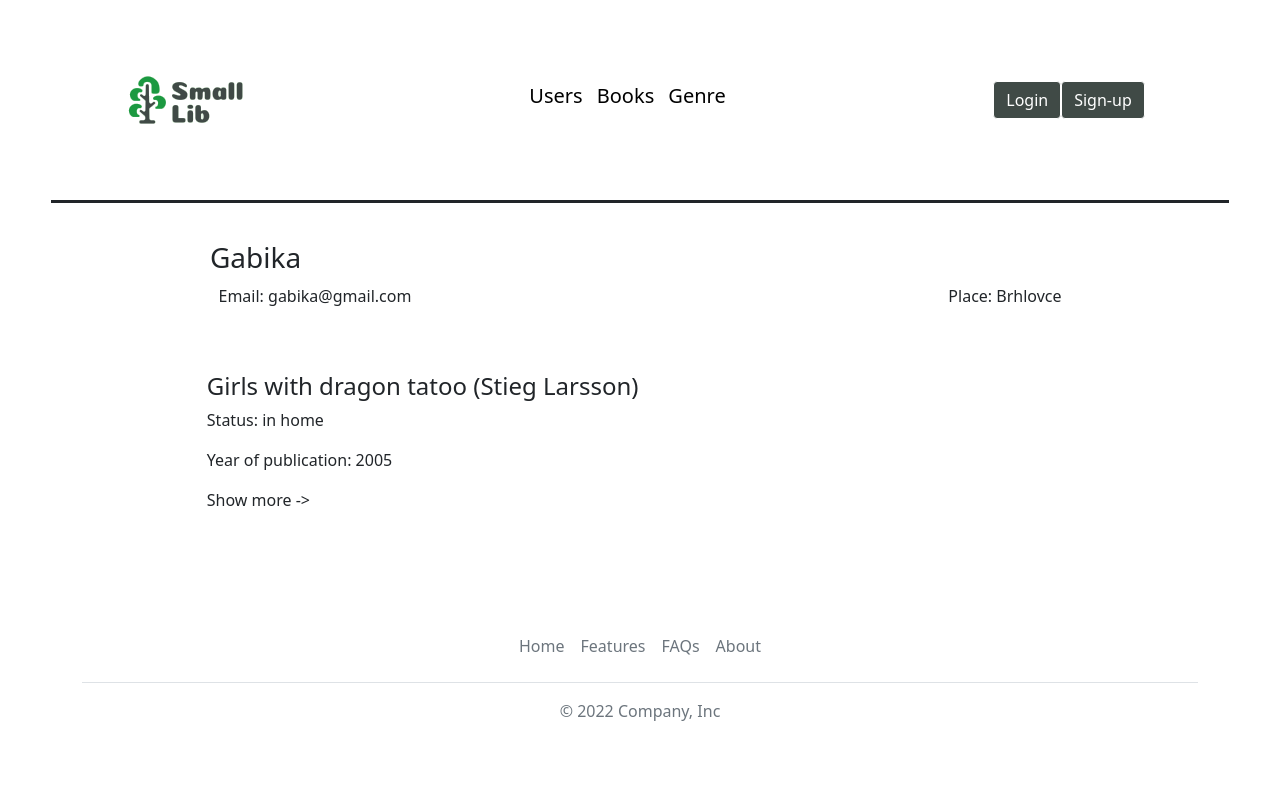
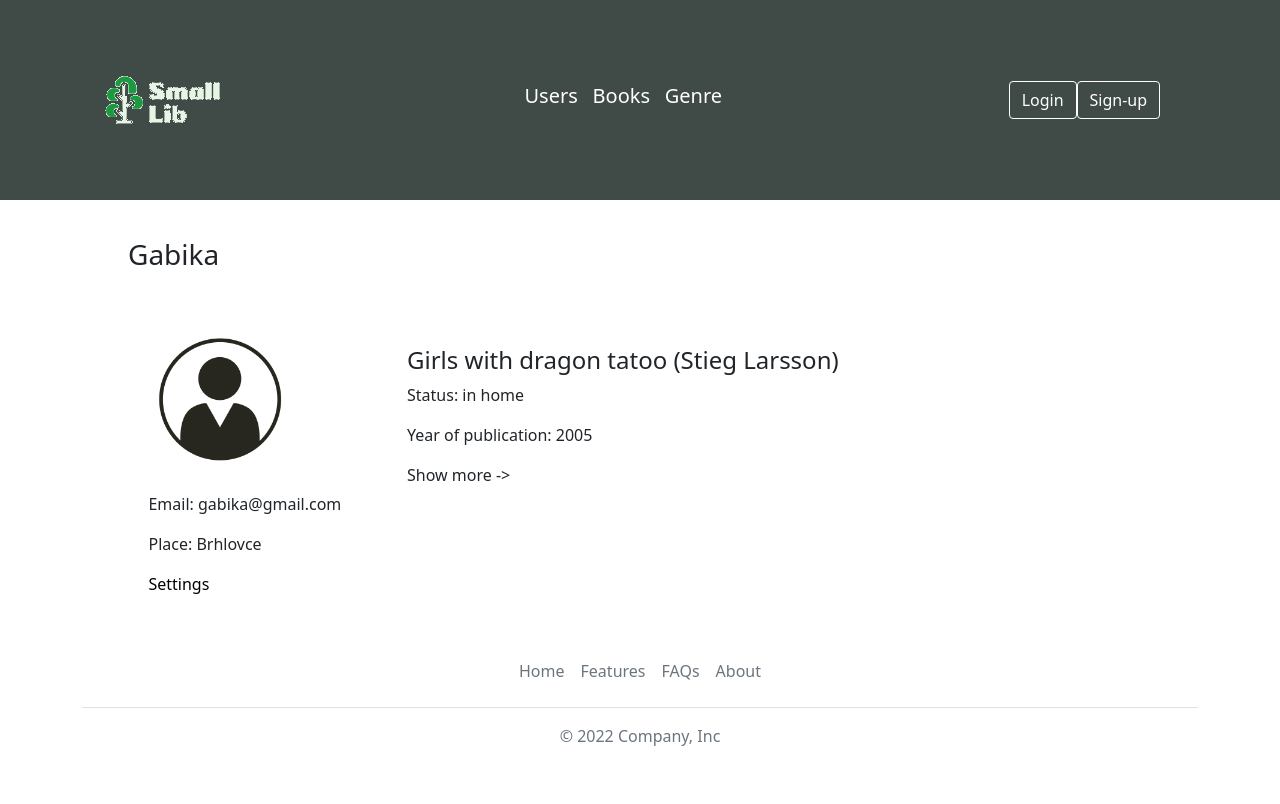
Before and after one commit to vladibuyanov/small_lib, a Flask app: page /user/3 in a window 1280 px wide. Before the commit the page ends 721 px from the top, so only its background shows below. Run offline with Flask 2, Linux system fonts and the light colour scheme; data comes from the database, SQL or seed files in the repository; both versions use the stored data as it was after the commit.

Commit message:
Ver. 13/09/2022

```diff
--- a/myapp/core/models/user.py
+++ b/myapp/core/models/user.py
@@ -8,6 +8,7 @@ class User(UserMixin, db.Model):
     email = db.Column(db.String(260), nullable=True, unique=True)
     psw = db.Column(db.String(50), nullable=True)
     place = db.Column(db.String(32), nullable=True)
+    user_photo = db.Column(db.String(50), default='default.png')
 
     books = db.relationship('Book', backref='user', uselist=False)
 
--- a/myapp/static/css/style.css
+++ b/myapp/static/css/style.css
@@ -21,10 +21,10 @@ a {
 }
 /* header */
 header {
-    margin: 0 4%;
-    border-bottom: solid 3px;
+    background: #404A46;
 }
 .navibar {
+    margin: 0 2%;
     display: flex;
     flex-direction: row;
     justify-content: space-between;
@@ -45,6 +45,7 @@ header {
 }
 .nav-menu-link {
     margin: 0 3%;
+    color: white;
 }
 .nav-bar {
     display: flex;
@@ -56,7 +57,6 @@ header {
 .navbar-href {
     color: white;
 }
-
 .nav-search {
     display: flex;
     flex-direction: row;
@@ -96,33 +96,6 @@ header {
 .user-books{
     margin: 2% 0;
 }
-/* User page */
-.main{
-    margin: 3% 10%;
-}
-.user-name-name {
-    margin: 0 8%;
-}
-.user-info{
-    display: flex;
-    margin: 1%;
-    flex-direction: row;
-    justify-content: space-between;
-}
-.books {
-    margin: 2% 5%;
-    display: flex;
-    flex-wrap: wrap;
-    justify-content: space-between;
-    flex-direction: column;
-    align-items: stretch;
-}
-.book-card {
-    margin: 3% 3%;
-    display: flex;
-    flex-direction: column;
-    flex-wrap: wrap;
-}
 /* Pages */
 .pages-main{
     margin: 0 8%;
--- a/myapp/static/css/style_min.css
+++ b/myapp/static/css/style_min.css
@@ -15,4 +15,10 @@
     .user-card {
         margin-bottom: 5%;
     }
+    .lib {
+        flex-direction: column;
+    }
+    .lib-books {
+        margin-top: 2%;
+    }
 }
--- /dev/null
+++ b/myapp/static/css/user_page.css
@@ -0,0 +1,30 @@
+/* User page */
+.main{
+    margin: 3% 10%;
+}
+.lib {
+    margin-top: 5%;
+    display: flex;
+    justify-content: space-between;
+}
+.lib-profile {
+    margin: 0 2%;
+}
+.user-img {
+    width: 150px;
+    margin-bottom: 10%;
+}
+.lib-books {
+    width: 75%
+}
+.books {
+    display: flex;
+    flex-wrap: nowrap;
+    flex-direction: column;
+}
+.book-card {
+    margin: 3% 3%;
+    display: flex;
+    flex-direction: column;
+    flex-wrap: wrap;
+}
--- a/myapp/templates/base.html
+++ b/myapp/templates/base.html
@@ -10,6 +10,7 @@
           crossorigin="anonymous">
     <link rel="stylesheet" href="{{url_for('static',filename='css/style.css')}}">
     <link rel="stylesheet" href="{{url_for('static',filename='css/style_min.css')}}">
+    <link rel="stylesheet" href="{{url_for('static',filename='css/user_page.css')}}">
 </head>
 <body>
 <header>{% include 'base/header.html' %}</header>
--- a/myapp/templates/user/user_page.html
+++ b/myapp/templates/user/user_page.html
@@ -1,18 +1,24 @@
 {% extends "base.html" %}
 
 {% block content %}
-<div class="user-name-name">
 {% if current_user.id == user_res.id %}
     <h3>My book's</h3>
     {% else %}
     <h3>{{ user_res.name }}</h3>
-    <div class="user-info">
+{% endif %}
+
+<div class="lib">
+    <div class="lib-profile">
+        <img src="/static/img/users-photo/{{ user_res.user_photo }}"
+             alt="user-img" class="user-img">
+        <div>
             <p>Email: {{ user_res.email}}</p>
             <p>Place: {{ user_res.place }}</p>
+
+            <a href="/user/user_settings/{{ current_user.id }}">Settings</a>
         </div>
-    {% endif %}
     </div>
-
+    <div class="lib-books">
         <div id='books' class="books">
             {% for book in user_books %}
             <div class="book">
@@ -55,7 +61,6 @@
             </div>
             {% endfor %}
         </div>
-
         <div id="took-books">
             {% if current_user.id == user_res.id and number_of_took_book > 0 %}
             <div><h3 style="margin: 2% 12%;">Took to read</h3></div>
@@ -69,7 +74,8 @@
             </div>
             {% endif %}
         </div>
+    </div>
+</div>
 
 <script src="../static/js/show_more.js"></script>
-
 {% endblock %}
```
Also changed, not shown: migrations/versions/a720fc00913a_initial_migration.py (added, +43 -0 lines), myapp/small-lib.db, myapp/static/img/logo.png, myapp/static/img/logo_light.png (added), myapp/static/img/users-photo/default.png (added). Lines whose indentation alone changed are shown as unchanged.
